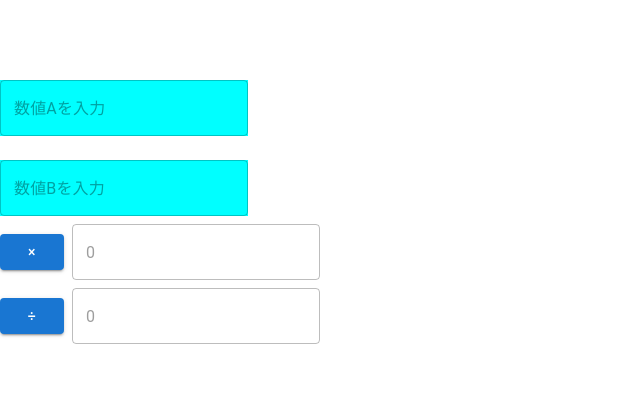
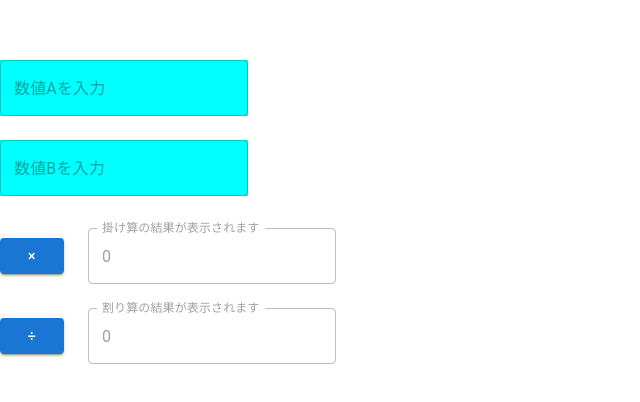
Before and after one commit to JouhouGikenGit/TypeScriptGit, a React (Vite) app in the folder Application/: page / in a window 1280 px wide. Shown: the part 196-598 px from the top of the page, without its empty margins (0-640 px from the left). Built offline with nearby package versions, Linux system fonts and the light colour scheme.

Commit message:
tanabe.tsxのデザイン修正

```diff
--- a/Application/src/tanabe.tsx
+++ b/Application/src/tanabe.tsx
@@ -1,11 +1,11 @@
 import { Button, TextField, Box } from "@mui/material";
 import React, { useState } from "react";
 
- type Cal={
-    inputA:number,
-    inputB:number
-}
-const CalTanabe:React.FC<Cal> = ({inputA,inputB}) => {
+type Cal = {
+  inputA: number;
+  inputB: number;
+};
+const CalTanabe: React.FC<Cal> = ({ inputA, inputB }) => {
   const [num, setNum] = useState<number>(0);
   const [num1, setNum1] = useState<number>(0);
   const handleCal = () => {
@@ -17,13 +17,17 @@ const CalTanabe:React.FC<Cal> = ({inputA,inputB}) => {
 
   return (
     <div>
-      <Box display="flex" alignItems="center" gap={1}>
-        <Button variant="contained"onClick={handleCal}>×</Button>
-        <TextField value={num} disabled/>
+      <Box display="flex" alignItems="center" gap={3} marginTop={3}>
+        <Button variant="contained" onClick={handleCal}>
+          ×
+        </Button>
+        <TextField label="掛け算の結果が表示されます" value={num} disabled />
       </Box>
-      <Box display="flex" alignItems="center" gap={1} marginTop={1}>
-        <Button variant="contained"onClick={handleCal1}>÷</Button>
-        <TextField value={num1} disabled/>
+      <Box display="flex" alignItems="center" gap={3} marginTop={3}>
+        <Button variant="contained" onClick={handleCal1}>
+          ÷
+        </Button>
+        <TextField label="割り算の結果が表示されます" value={num1} disabled />
       </Box>
     </div>
   );
```
